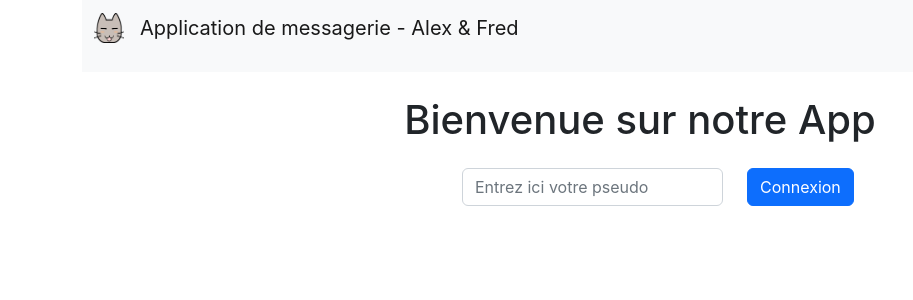
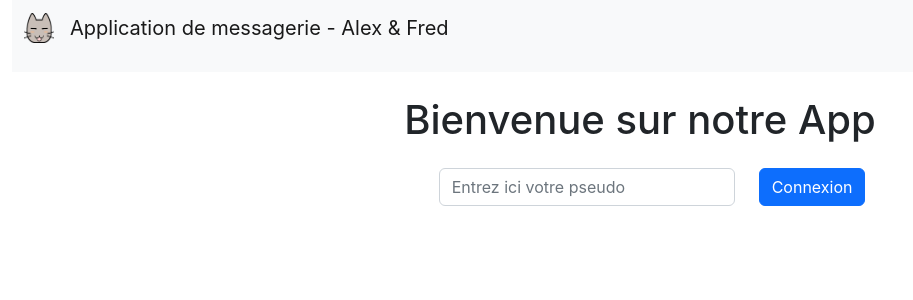
Before and after one commit to exalys/app-react, a React (Create React App) app: page / in a window 1280 px wide. Shown: the top 300 px of the page, without its empty margins (0-913 px from the left). Built offline with nearby package versions, Linux system fonts and the light colour scheme.

Commit message:
style navbar

```diff
--- a/src/App.js
+++ b/src/App.js
@@ -19,7 +19,7 @@ function App() {
   }
 
   return (
-    <div className='container'>
+    <div className='container-fluid'>
       <HeaderContainer />
       <Login onLoginSubmit={handleLoginSubmit} />
       {utilisateur &&
```
